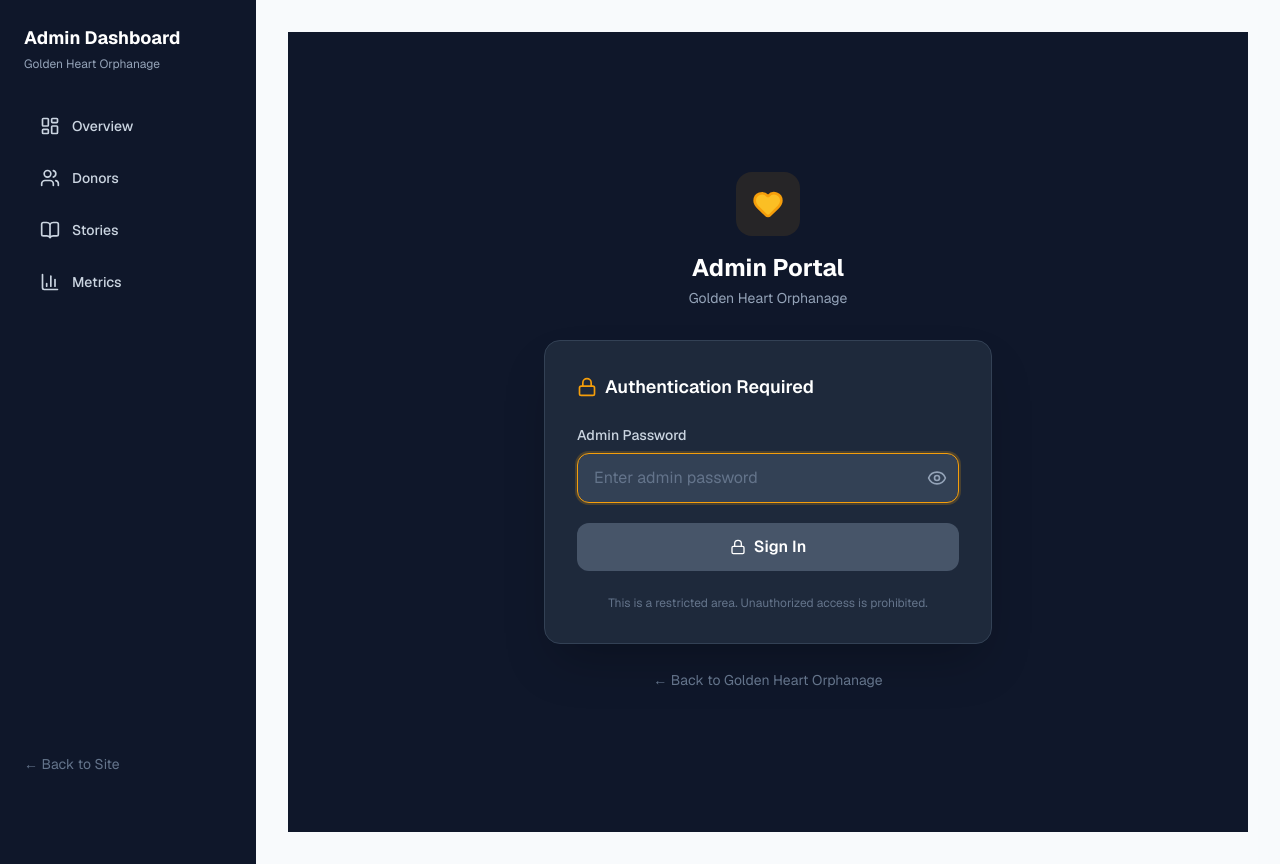
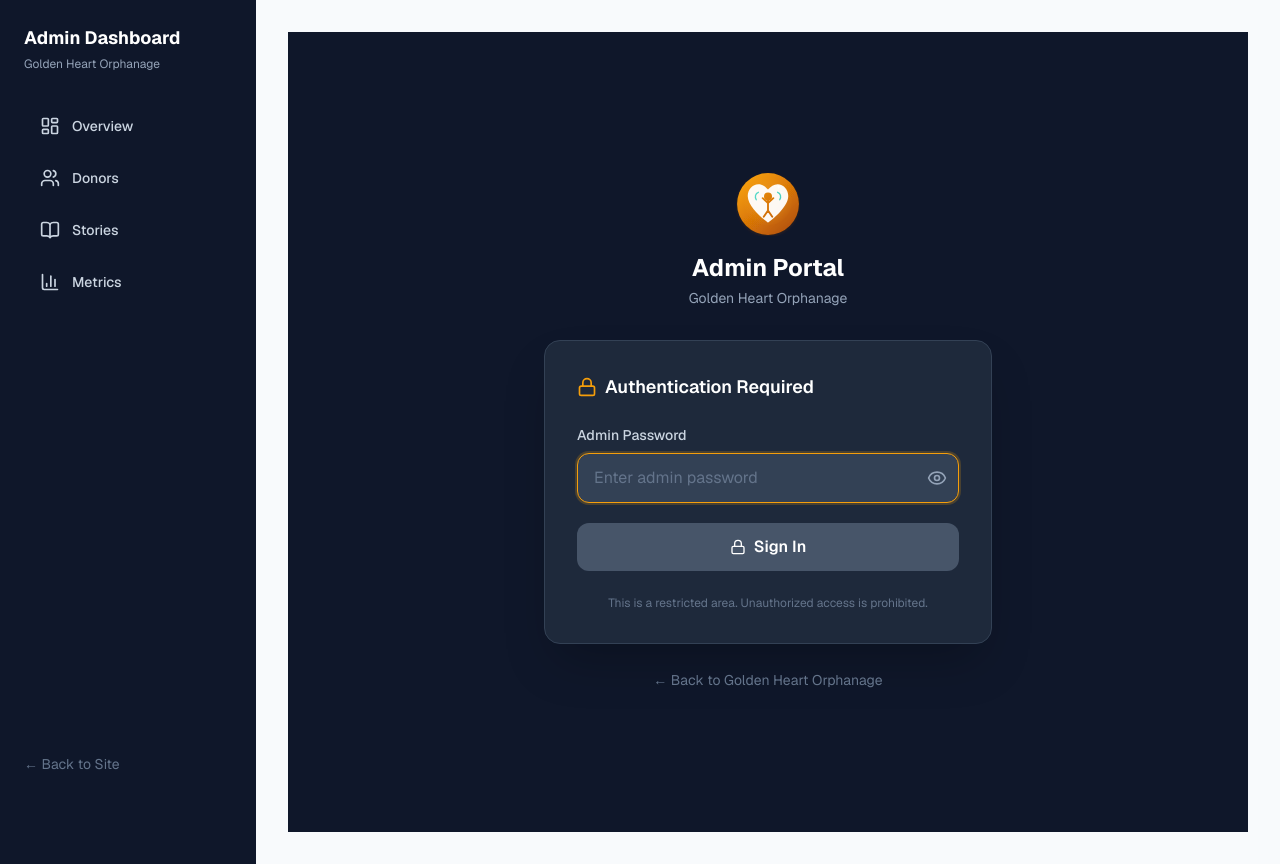
Before and after one commit to xsugax/Golden-Heart-Orpahanage, a Next.js app: page /admin/login in a window 1280 px wide. Built offline with nearby package versions, Linux system fonts and the light colour scheme.

Commit message:
Premium logo redesign - golden circle with heart & child icon

```diff
--- a/src/app/admin/(dashboard)/layout.tsx
+++ b/src/app/admin/(dashboard)/layout.tsx
@@ -9,8 +9,8 @@ import {
   MessageSquare,
   DollarSign,
   Settings,
-  Heart,
 } from "lucide-react";
+import { LogoIcon } from "@/components/brand/Logo";
 import LogoutButton from "./LogoutButton";
 
 export const metadata: Metadata = {
@@ -36,7 +36,7 @@ export default function AdminLayout({ children }: { children: ReactNode }) {
         <aside className="w-64 bg-earth-900 min-h-screen p-6 hidden md:flex flex-col">
           <div className="mb-8">
             <div className="flex items-center gap-2 mb-1">
-              <Heart className="w-6 h-6 text-gold-500 fill-gold-400" />
+              <LogoIcon size={28} />
               <h2 className="text-lg font-bold text-white">Admin Panel</h2>
             </div>
             <p className="text-xs text-earth-400 mt-1">
@@ -74,7 +74,7 @@ export default function AdminLayout({ children }: { children: ReactNode }) {
         <div className="md:hidden bg-earth-900 w-full p-4 fixed top-0 z-50">
           <div className="flex items-center justify-between mb-3">
             <div className="flex items-center gap-2">
-              <Heart className="w-5 h-5 text-gold-500 fill-gold-400" />
+              <LogoIcon size={24} />
               <h2 className="text-base font-bold text-white">Admin</h2>
             </div>
             <div className="flex gap-3">
--- a/src/app/admin/login/LoginClient.tsx
+++ b/src/app/admin/login/LoginClient.tsx
@@ -3,7 +3,8 @@
 import { useState, FormEvent } from "react";
 import { useRouter, useSearchParams } from "next/navigation";
 import { Suspense } from "react";
-import { Lock, Heart, Eye, EyeOff } from "lucide-react";
+import { Lock, Eye, EyeOff } from "lucide-react";
+import { LogoIcon } from "@/components/brand/Logo";
 
 function LoginForm() {
   const router = useRouter();
@@ -46,8 +47,8 @@ function LoginForm() {
       <div className="w-full max-w-md">
         {/* Logo */}
         <div className="text-center mb-8">
-          <div className="inline-flex items-center justify-center w-16 h-16 rounded-2xl bg-gold-500/10 mb-4">
-            <Heart className="w-8 h-8 text-gold-500 fill-gold-400" />
+          <div className="inline-flex items-center justify-center mb-4">
+            <LogoIcon size={64} />
           </div>
           <h1 className="text-2xl font-bold text-white">Admin Portal</h1>
           <p className="text-earth-400 text-sm mt-1">
--- /dev/null
+++ b/src/components/brand/Logo.tsx
@@ -0,0 +1,224 @@
+"use client";
+
+interface LogoProps {
+  size?: "sm" | "md" | "lg" | "xl";
+  variant?: "full" | "icon" | "wordmark";
+  theme?: "light" | "dark";
+  className?: string;
+}
+
+const sizes = {
+  sm: { icon: 32, text: "text-sm", sub: "text-[8px]" },
+  md: { icon: 40, text: "text-lg", sub: "text-[10px]" },
+  lg: { icon: 52, text: "text-2xl", sub: "text-xs" },
+  xl: { icon: 72, text: "text-4xl", sub: "text-sm" },
+};
+
+export default function Logo({
+  size = "md",
+  variant = "full",
+  theme = "light",
+  className = "",
+}: LogoProps) {
+  const s = sizes[size];
+
+  const textColor = theme === "light" ? "text-navy-900" : "text-white";
+  const subColor = theme === "light" ? "text-navy-400" : "text-navy-400";
+
+  return (
+    <div className={`flex items-center gap-3 ${className}`}>
+      {/* Icon Mark */}
+      {variant !== "wordmark" && (
+        <LogoIcon size={s.icon} />
+      )}
+
+      {/* Wordmark */}
+      {variant !== "icon" && (
+        <div className="flex flex-col">
+          <span
+            className={`${s.text} font-bold ${textColor} leading-tight tracking-tight`}
+            style={{ fontFamily: "'Geist', sans-serif" }}
+          >
+            Golden Heart
+          </span>
+          <span
+            className={`${s.sub} ${subColor} leading-tight tracking-[0.25em] uppercase font-semibold`}
+          >
+            Orphanage
+          </span>
+        </div>
+      )}
+    </div>
+  );
+}
+
+/**
+ * The icon mark — a stylized golden heart cradling a child silhouette
+ * with open hands reaching upward. Uses negative space & clean geometry.
+ */
+export function LogoIcon({ size = 40 }: { size?: number }) {
+  return (
+    <svg
+      width={size}
+      height={size}
+      viewBox="0 0 120 120"
+      fill="none"
+      xmlns="http://www.w3.org/2000/svg"
+      aria-label="Golden Heart Orphanage logo"
+      role="img"
+    >
+      <defs>
+        {/* Golden gradient for the heart */}
+        <linearGradient id="heartGold" x1="20" y1="15" x2="100" y2="110" gradientUnits="userSpaceOnUse">
+          <stop offset="0%" stopColor="#F59E0B" />
+          <stop offset="50%" stopColor="#D97706" />
+          <stop offset="100%" stopColor="#B45309" />
+        </linearGradient>
+
+        {/* Warm ambient glow */}
+        <radialGradient id="heartGlow" cx="60" cy="55" r="50" gradientUnits="userSpaceOnUse">
+          <stop offset="0%" stopColor="#FDE68A" stopOpacity="0.3" />
+          <stop offset="100%" stopColor="#F59E0B" stopOpacity="0" />
+        </radialGradient>
+
+        {/* Teal accent gradient */}
+        <linearGradient id="tealAccent" x1="45" y1="30" x2="75" y2="80" gradientUnits="userSpaceOnUse">
+          <stop offset="0%" stopColor="#2DD4BF" />
+          <stop offset="100%" stopColor="#14B8A6" />
+        </linearGradient>
+
+        {/* Subtle shadow filter */}
+        <filter id="logoShadow" x="-10%" y="-10%" width="120%" height="130%">
+          <feDropShadow dx="0" dy="2" stdDeviation="3" floodColor="#92400E" floodOpacity="0.25" />
+        </filter>
+      </defs>
+
+      {/* Background circle — like UNICEF's clean containment */}
+      <circle cx="60" cy="60" r="58" fill="url(#heartGold)" filter="url(#logoShadow)" />
+
+      {/* Inner ambient glow */}
+      <circle cx="60" cy="55" r="45" fill="url(#heartGlow)" />
+
+      {/*
+        The Heart — large, geometric, centered
+        A bold heart shape using clean bezier curves
+        Positioned in the upper portion of the circle
+      */}
+      <path
+        d="M60 95
+           C60 95 22 68 22 45
+           C22 33 31 23 42 23
+           C49 23 55 27 60 33
+           C65 27 71 23 78 23
+           C89 23 98 33 98 45
+           C98 68 60 95 60 95Z"
+        fill="white"
+        fillOpacity="0.95"
+      />
+
+      {/*
+        Child silhouette — centered in the heart
+        Simple, iconic figure like UNICEF's child
+        Head + body reaching upward with joy
+      */}
+      {/* Child's head */}
+      <circle cx="60" cy="46" r="7.5" fill="url(#heartGold)" />
+
+      {/* Child's body — arms reaching up in celebration */}
+      <path
+        d="M60 53
+           L60 72
+           M60 58
+           L50 49
+           M60 58
+           L70 49
+           M60 72
+           L52 84
+           M60 72
+           L68 84"
+        stroke="url(#heartGold)"
+        strokeWidth="3.5"
+        strokeLinecap="round"
+        strokeLinejoin="round"
+        fill="none"
+      />
+
+      {/*
+        Two small protective hands / wings curving around the child
+        Represents care, protection, shelter
+      */}
+      <path
+        d="M38 52 C35 47 36 40 42 38"
+        stroke="url(#tealAccent)"
+        strokeWidth="2.5"
+        strokeLinecap="round"
+        fill="none"
+        opacity="0.8"
+      />
+      <path
+        d="M82 52 C85 47 84 40 78 38"
+        stroke="url(#tealAccent)"
+        strokeWidth="2.5"
+        strokeLinecap="round"
+        fill="none"
+        opacity="0.8"
+      />
+
+      {/* Small sparkle / star — hope & aspiration (top-right of heart) */}
+      <g transform="translate(80, 28)" opacity="0.9">
+        <path
+          d="M0 -4 L1.2 -1.2 L4 0 L1.2 1.2 L0 4 L-1.2 1.2 L-4 0 L-1.2 -1.2 Z"
+          fill="white"
+        />
+      </g>
+
+      {/* Second smaller sparkle */}
+      <g transform="translate(86, 38)" opacity="0.6">
+        <path
+          d="M0 -2.5 L0.8 -0.8 L2.5 0 L0.8 0.8 L0 2.5 L-0.8 0.8 L-2.5 0 L-0.8 -0.8 Z"
+          fill="white"
+        />
+      </g>
+    </svg>
+  );
+}
+
+/**
+ * Horizontal version for wide spaces (email signatures, letterheads)
+ */
+export function LogoHorizontal({ theme = "light" }: { theme?: "light" | "dark" }) {
+  return <Logo size="md" variant="full" theme={theme} />;
+}
+
+/**
+ * Stacked version for compact spaces
+ */
+export function LogoStacked({
+  size = "lg",
+  theme = "light",
+}: {
+  size?: "md" | "lg" | "xl";
+  theme?: "light" | "dark";
+}) {
+  const s = sizes[size];
+  const textColor = theme === "light" ? "text-navy-900" : "text-white";
+  const subColor = theme === "light" ? "text-navy-400" : "text-navy-400";
+
+  return (
+    <div className="flex flex-col items-center gap-3 text-center">
+      <LogoIcon size={s.icon} />
+      <div className="flex flex-col items-center">
+        <span
+          className={`${s.text} font-bold ${textColor} leading-tight tracking-tight`}
+        >
+          Golden Heart
+        </span>
+        <span
+          className={`${s.sub} ${subColor} leading-tight tracking-[0.25em] uppercase font-semibold mt-0.5`}
+        >
+          Orphanage
+        </span>
+      </div>
+    </div>
+  );
+}
--- a/src/components/layout/Footer.tsx
+++ b/src/components/layout/Footer.tsx
@@ -1,5 +1,6 @@
 import Link from "next/link";
-import { Heart, Mail, MapPin, Phone, ArrowUpRight } from "lucide-react";
+import { Mail, MapPin, Phone, ArrowUpRight } from "lucide-react";
+import Logo from "@/components/brand/Logo";
 
 const footerLinks = {
   organization: [
@@ -52,18 +53,8 @@ export default function Footer() {
         <div className="grid grid-cols-1 md:grid-cols-2 lg:grid-cols-5 gap-12">
           {/* Brand */}
           <div className="lg:col-span-2">
-            <div className="flex items-center gap-3 mb-5">
-              <div className="w-10 h-10 rounded-xl bg-gradient-to-br from-amber-400 to-amber-600 flex items-center justify-center">
-                <Heart className="w-5 h-5 text-white fill-white" />
-              </div>
-              <div>
-                <p className="text-lg font-bold text-white tracking-tight">
-                  Golden Heart
-                </p>
-                <p className="text-[10px] text-navy-500 uppercase tracking-[0.2em] font-medium">
-                  Orphanage
-                </p>
-              </div>
+            <div className="mb-5">
+              <Logo size="md" variant="full" theme="dark" />
             </div>
             <p className="text-sm text-navy-400 leading-relaxed mb-6 max-w-sm">
               Supporting orphaned and vulnerable children through structured
```
Also changed, not shown: src/components/layout/Header.tsx (+4 -16 lines), public/logo.svg (added), src/app/icon.svg (added).
